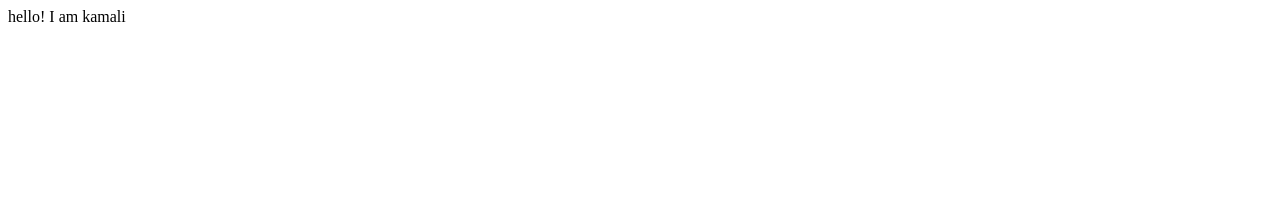
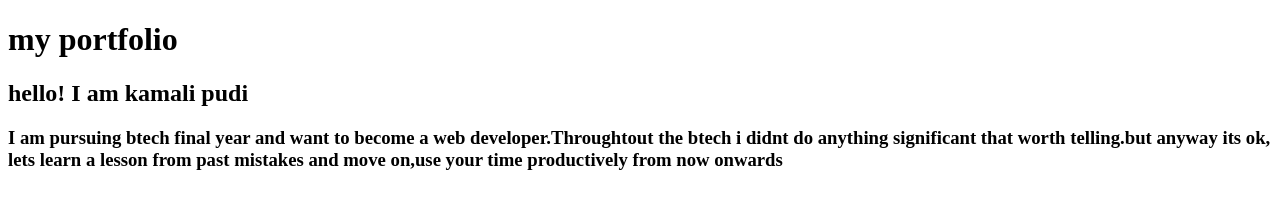
Before and after one commit to kamalipudi/my-first-portfolio, a plain HTML site: page index.html in a window 1280 px wide. Drawn offline with Linux system fonts and the light colour scheme.

Commit message:
refactor: changed info

```diff
--- a/index.html
+++ b/index.html
@@ -6,6 +6,9 @@
     <title>
         portfolio
     </title>
-    <body>hello! I am kamali</body>
+    <body>
+        <h1>my portfolio</h1>
+        <h2>hello! I am kamali pudi</h2>
+    <h3>I am pursuing btech final year and want to become a web developer.Throughtout the btech i didnt do anything significant that worth telling.but anyway its ok, lets learn a lesson from past mistakes and move on,use your time productively from now onwards </h3></body>
 </head>
 </html>
```
